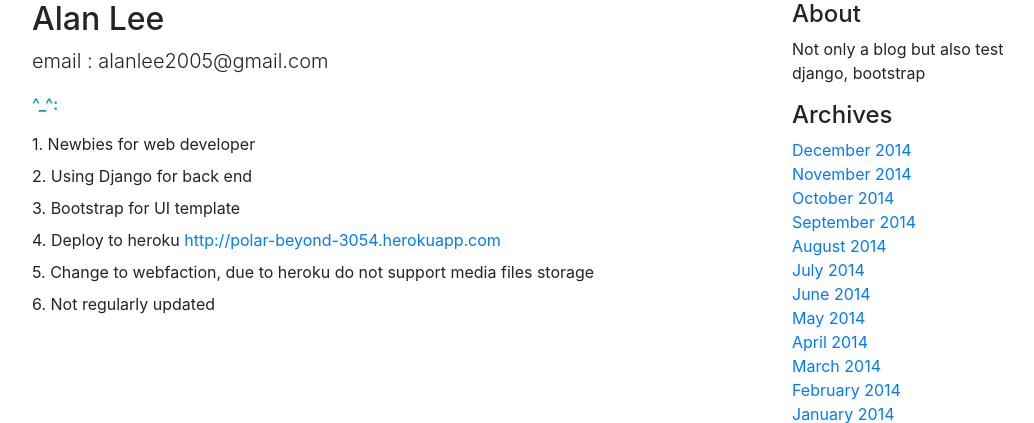
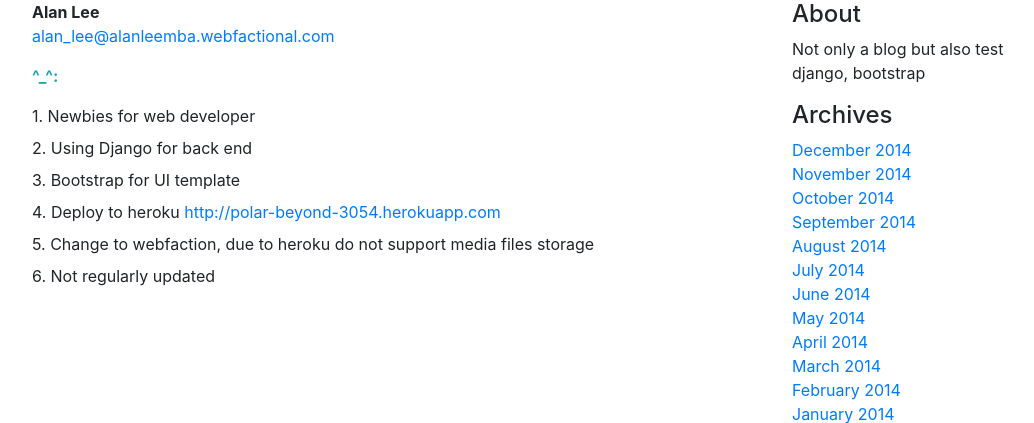
Before and after one commit to alanleegithub/webfaction, a Django app: page /about/ in a window 1280 px wide. Shown: the part 24-447 px from the top of the page, without its empty margins (53-1087 px from the left). Run offline with Django 3.2, Linux system fonts and the light colour scheme; parts of the project's set-up code (start-up, migrations or seed data) failed here and were passed over; some libraries are stand-ins or nearby versions.

Commit message:
modify UI text

```diff
--- a/templates/about.html
+++ b/templates/about.html
@@ -5,8 +5,10 @@
 {% endblock %}
 
 {% block main %}
-<h2 >Alan Lee</h1>
-     <p class="lead blog-description">email : alanlee2005@gmail.com</p>
+     <address>
+     <strong>Alan Lee</strong><br>
+     <a href="mailto:#">alan_lee@alanleemba.webfactional.com</a>
+     </address>
             <dl>
              <dt><p class="text-info">^_^:</p></dt>
               <dd> 1. Newbies for web developer</dd>
--- a/templates/blog.html
+++ b/templates/blog.html
@@ -36,7 +36,7 @@
 {% block main %}
             <div class="blog-post">
                  <p class="blog-post-title">{{ post.title }} </p>
-                 <p class="blog-post-meta">{{ post.published_date }} by <a href="#">{{post.author}}</a></p>
+                 <p class="blog-post-meta"><span class="glyphicon glyphicon-time"></span> {{ post.published_date }} by <a href="#">{{post.author}}</a></p>
                  <p> {{ post.body|safe|linebreaks }}</p>
                  {% if post.docfile %}
                 <div class="row">
--- a/templates/blogs.html
+++ b/templates/blogs.html
@@ -37,7 +37,7 @@
  {% for post in blogs %}
 <div class="blog-post">
      <p class="blog-post-title">{{ post.title }} </p>
-     <p class="blog-post-meta">{{ post.published_date }} by <a href="#">{{post.author}}</a></p>
+     <p class="blog-post-meta"><span class="glyphicon glyphicon-time"></span> {{ post.published_date }} by <a href="#">{{post.author}}</a></p>
      <p> {{ post.body|safe|truncatewords:"6"|linebreaks }}</p>
      {% if post.docfile %}
     <div class="row">
```
